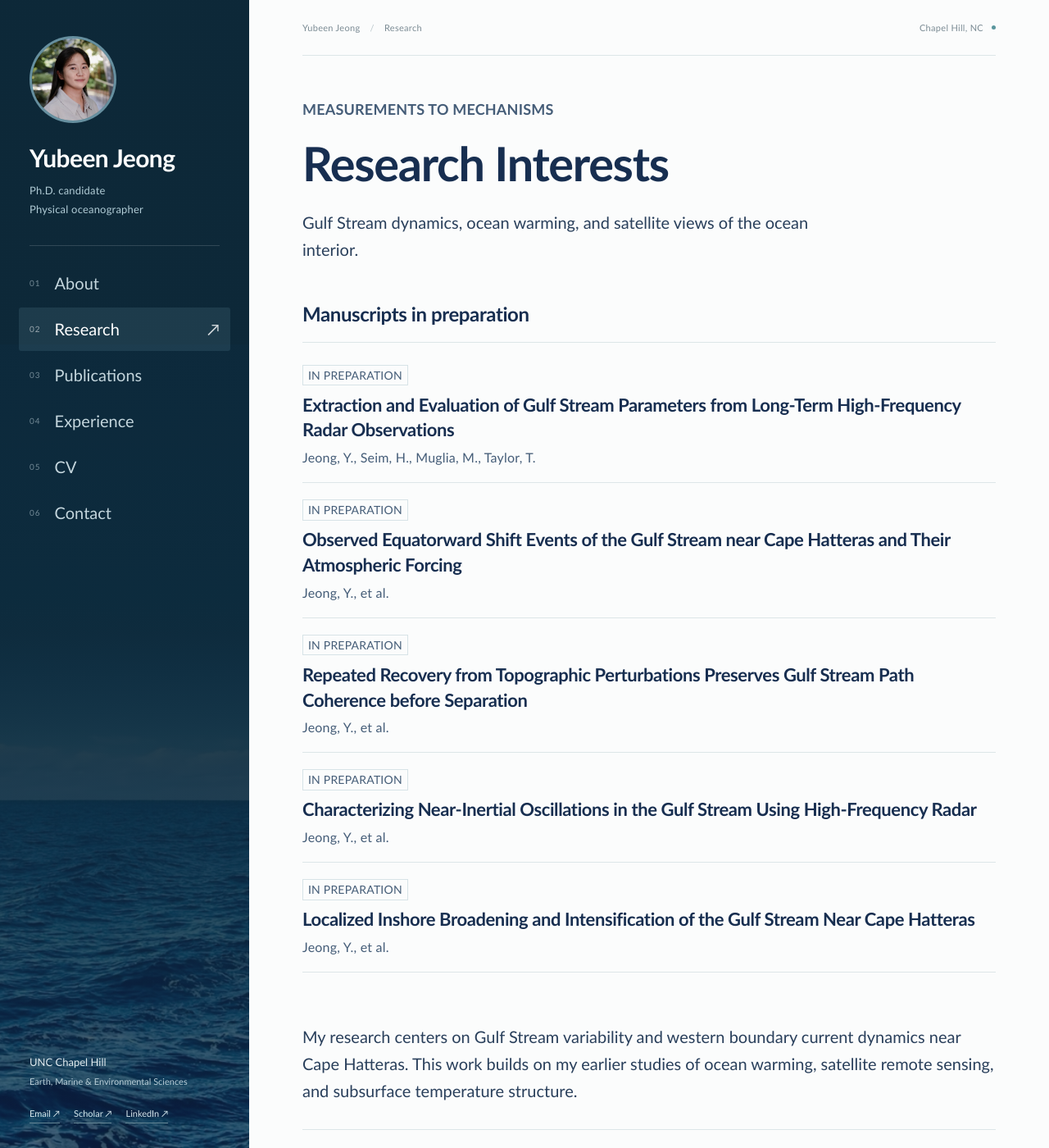
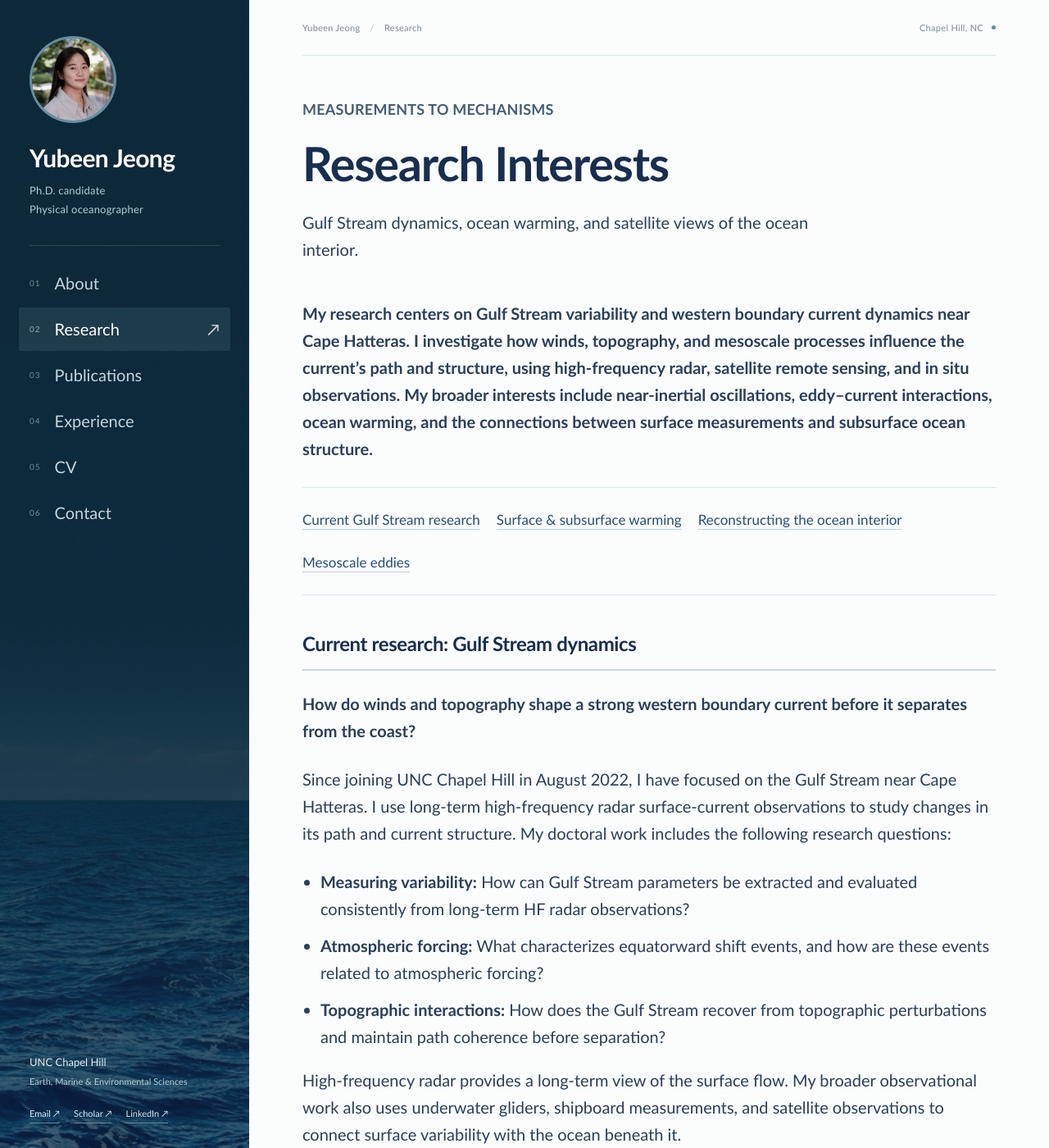
Before and after one commit to YubeenJ/YubeenJ.github.io, a Jekyll site: the page built from research.md, in a window 1280 px wide and 1400 px high. Shown: the whole window at 82% size. Built offline with Jekyll 4.4.1, drawn with Linux system fonts in a browser that asks for light colours; some of the changed text lies outside the part shown.

Commit message:
Focus Research on themes and expand its bold overview

```diff
--- a/_layouts/research.html
+++ b/_layouts/research.html
@@ -2,5 +2,4 @@
 layout: default
 ---
 <div class="research-intro">{% include heading.html %}</div>
-{% include manuscripts.html %}
 <div class="prose research-content">{{ content }}</div>
--- a/research.md
+++ b/research.md
@@ -8,7 +8,7 @@ subtitle: Gulf Stream dynamics, ocean warming, and satellite views of the ocean
 description: Research from master's studies in ocean remote sensing to current Gulf Stream observations, with representative published figures and paper links.
 ---
 
-My research centers on Gulf Stream variability and western boundary current dynamics near Cape Hatteras. This work builds on my earlier studies of ocean warming, satellite remote sensing, and subsurface temperature structure.
+**My research centers on Gulf Stream variability and western boundary current dynamics near Cape Hatteras. I investigate how winds, topography, and mesoscale processes influence the current’s path and structure, using high-frequency radar, satellite remote sensing, and in situ observations. My broader interests include near-inertial oscillations, eddy–current interactions, ocean warming, and the connections between surface measurements and subsurface ocean structure.**
 
 <nav class="research-jump" aria-label="Research topics">
   <a href="#gulf-stream">Current Gulf Stream research</a>
@@ -27,10 +27,6 @@ Since joining UNC Chapel Hill in August 2022, I have focused on the Gulf Stream
 - **Measuring variability:** How can Gulf Stream parameters be extracted and evaluated consistently from long-term HF radar observations?
 - **Atmospheric forcing:** What characterizes equatorward shift events, and how are these events related to atmospheric forcing?
 - **Topographic interactions:** How does the Gulf Stream recover from topographic perturbations and maintain path coherence before separation?
-
-<div class="research-status" markdown="1">
-**Ongoing doctoral work · {{ site.manuscripts.size }} first-author manuscripts in preparation.** Manuscript titles and status are listed above. The published figures below illustrate my earlier first-author work.
-</div>
 
 High-frequency radar provides a long-term view of the surface flow. My broader observational work also uses underwater gliders, shipboard measurements, and satellite observations to connect surface variability with the ocean beneath it.
 </section>
```
Also changed, not shown: VALIDATION.md (+2 -2 lines).
